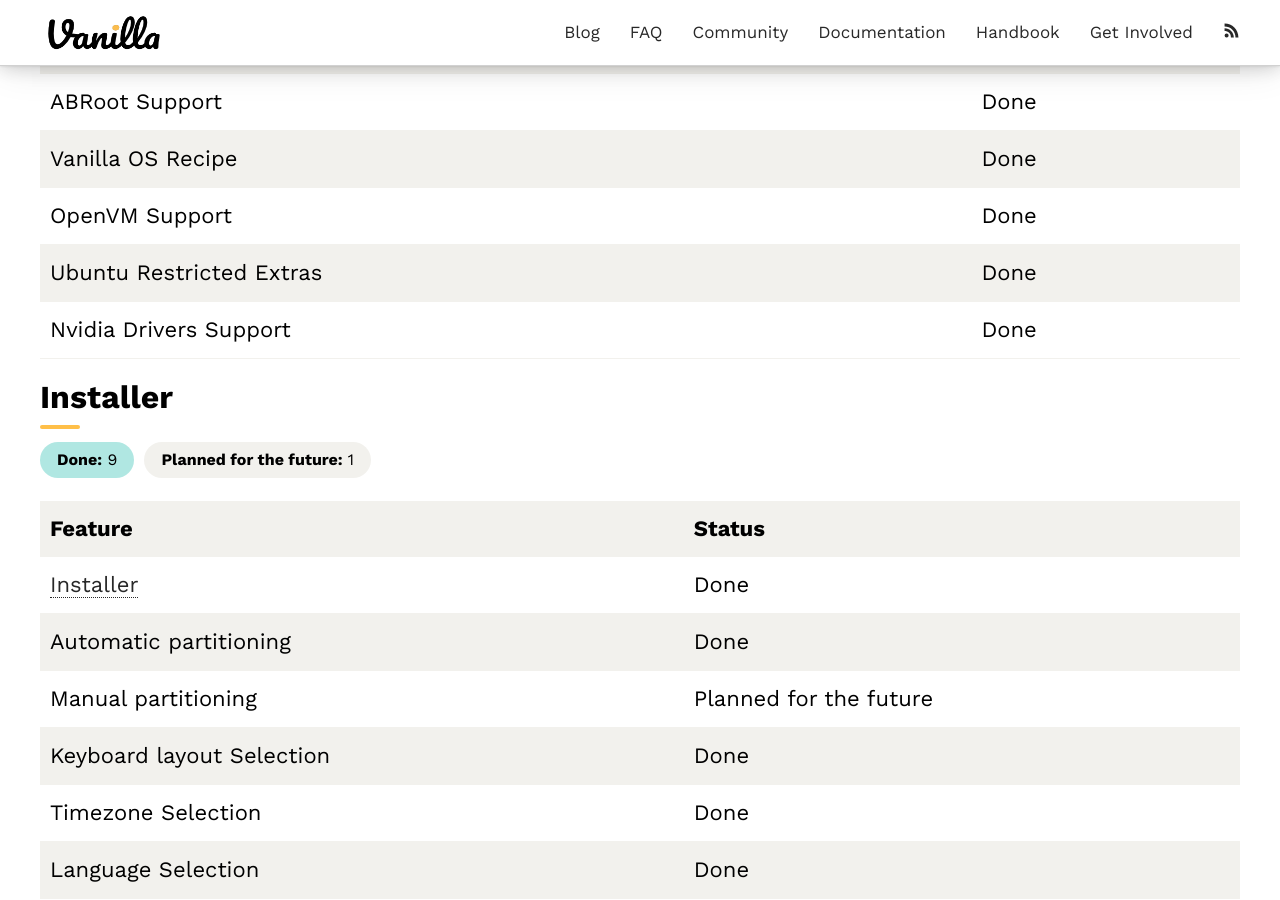
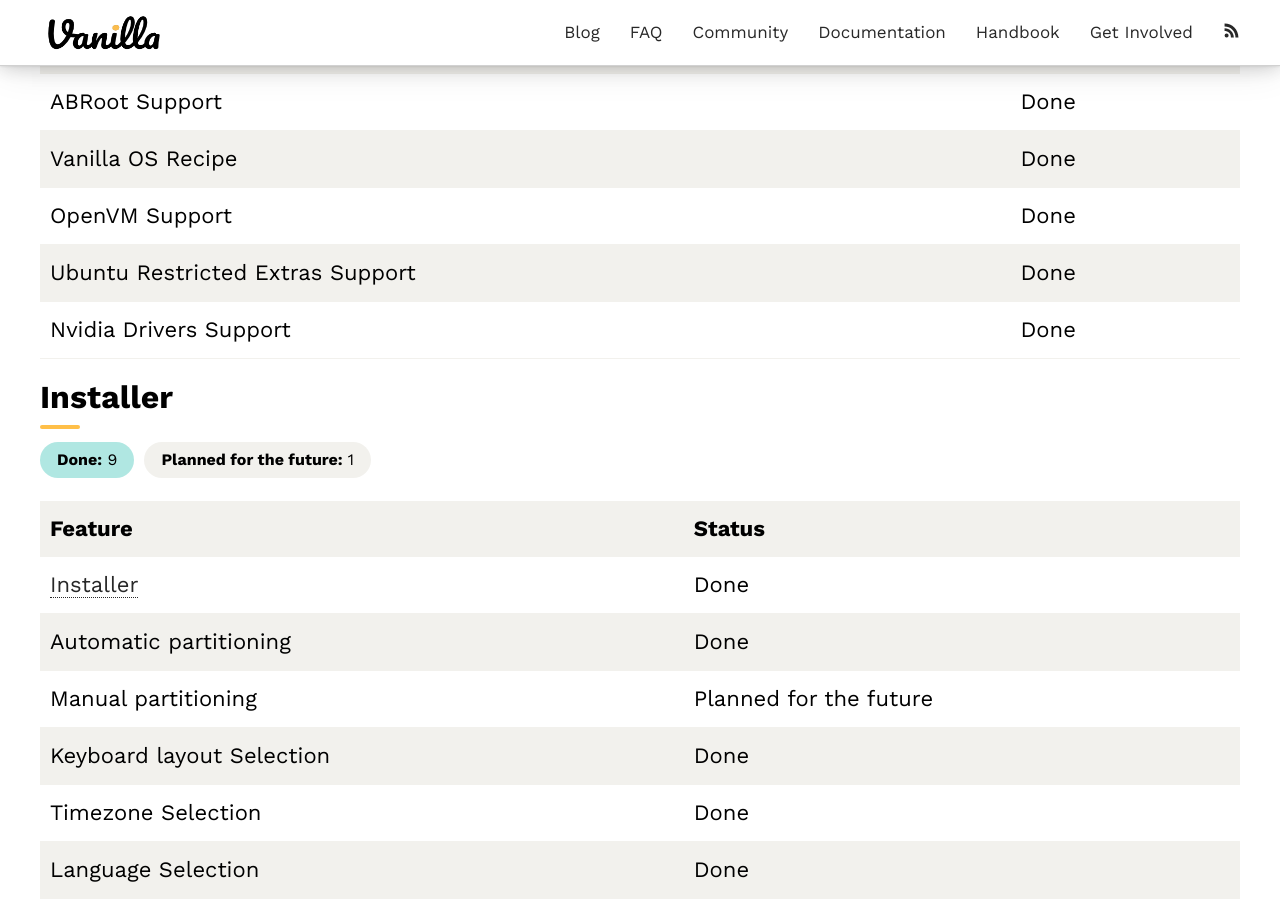
Before and after one commit to Vanilla-OS/website, a Jekyll site: the page built from roadmap.md, in a window 1280 px wide and 900 px high, scrolled down 5767 px. Built offline with Jekyll 4.4.1, drawn with Linux system fonts in a browser that asks for light colours.

Commit message:
Update roadmap

```diff
--- a/roadmap.md
+++ b/roadmap.md
@@ -145,7 +145,7 @@
 | ABRoot Support | Done |
 | Vanilla OS Recipe | Done |
 | OpenVM Support | Done |
-| Ubuntu Restricted Extras | Done |
+| Ubuntu Restricted Extras Support | Done |
 | Nvidia Drivers Support | Done |
 
 ### Installer
```
